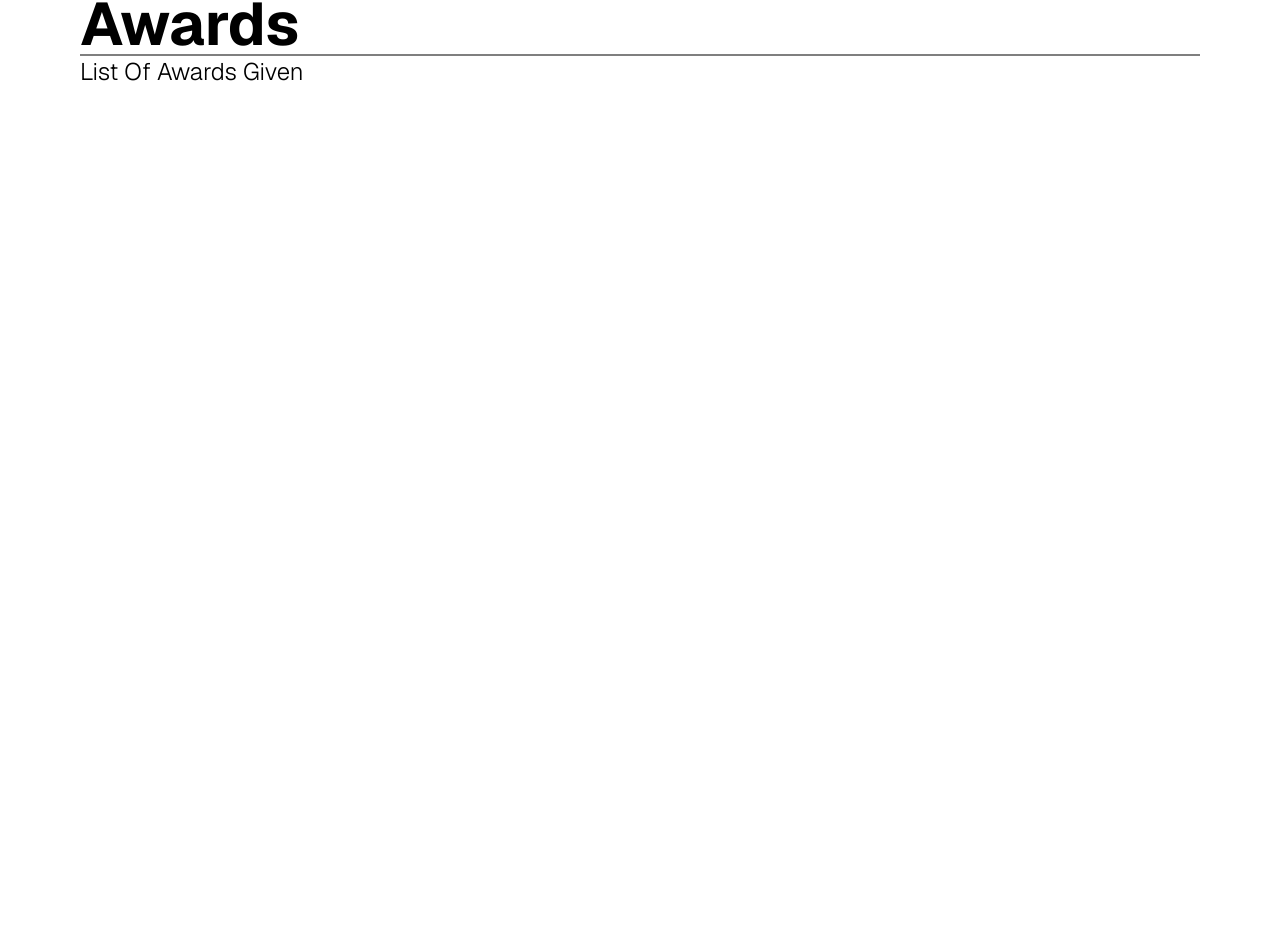
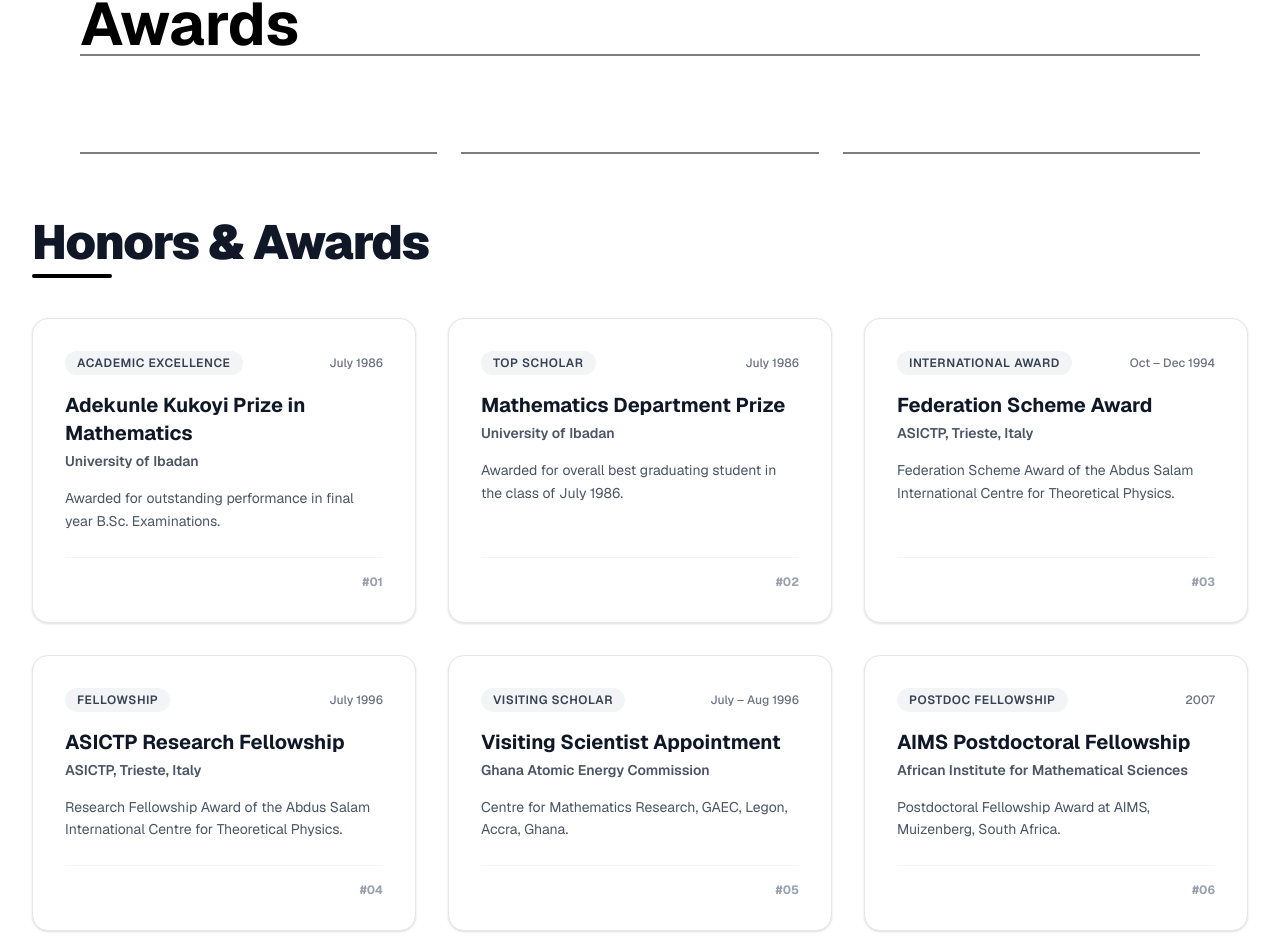
Before and after one commit to TimiMaliki/ProfSoMaliki, a Next.js app: page / in a window 1280 px wide. Shown: the part 1538-2490 px from the top of the page. Before the commit the page ends 1706 px from the top, so only its background shows below. Built offline with nearby package versions, Linux system fonts and the light colour scheme.

Commit message:
added: Awards Page

```diff
--- a/app/Pages/Awards.tsx
+++ b/app/Pages/Awards.tsx
@@ -1,14 +1,20 @@
 import React from 'react'
 import StraightLines from '../component/StraightLines'
+import TrippleLines from '../component/TrippleLines'
+import HonorsAndAwards from './AwardsCard'
 
 type Props = {}
 
 const Awards = (props: Props) => {
   return (
     <div className='w-full'>
-     <div className="p-10">
-        <StraightLines header="Awards" title="List Of Awards Given"/>
+     <div className="md:p-10">
+        <StraightLines header="Awards" title=""/>
      </div>
+     <div className="py-4 p-20">
+        <TrippleLines />
+     </div>
+     <HonorsAndAwards />
     </div>
   )
 }
--- /dev/null
+++ b/app/Pages/AwardsCard.tsx
@@ -0,0 +1,119 @@
+import React from 'react';
+
+interface Award {
+  id: number;
+  title: string;
+  institution: string;
+  description: string;
+  date: string;
+  category: string;
+}
+
+const awards: Award[] = [
+  {
+    id: 1,
+    title: "Adekunle Kukoyi Prize in Mathematics",
+    institution: "University of Ibadan",
+    description: "Awarded for outstanding performance in final year B.Sc. Examinations.",
+    date: "July 1986",
+    category: "Academic Excellence"
+  },
+  {
+    id: 2,
+    title: "Mathematics Department Prize",
+    institution: "University of Ibadan",
+    description: "Awarded for overall best graduating student in the class of July 1986.",
+    date: "July 1986",
+    category: "Top Scholar"
+  },
+  {
+    id: 3,
+    title: "Federation Scheme Award",
+    institution: "ASICTP, Trieste, Italy",
+    description: "Federation Scheme Award of the Abdus Salam International Centre for Theoretical Physics.",
+    date: "Oct – Dec 1994",
+    category: "International Award"
+  },
+  {
+    id: 4,
+    title: "ASICTP Research Fellowship",
+    institution: "ASICTP, Trieste, Italy",
+    description: "Research Fellowship Award of the Abdus Salam International Centre for Theoretical Physics.",
+    date: "July 1996",
+    category: "Fellowship"
+  },
+  {
+    id: 5,
+    title: "Visiting Scientist Appointment",
+    institution: "Ghana Atomic Energy Commission",
+    description: "Centre for Mathematics Research, GAEC, Legon, Accra, Ghana.",
+    date: "July – Aug 1996",
+    category: "Visiting Scholar"
+  },
+  {
+    id: 6,
+    title: "AIMS Postdoctoral Fellowship",
+    institution: "African Institute for Mathematical Sciences",
+    description: "Postdoctoral Fellowship Award at AIMS, Muizenberg, South Africa.",
+    date: "2007",
+    category: "Postdoc Fellowship"
+  }
+];
+
+export default function HonorsAndAwards() {
+  return (
+    <section className="py-12 px-4 sm:px-6 lg:px-8 max-w-7xl mx-auto">
+      {/* Section Header */}
+      <div className="mb-10 text-center md:text-left">
+        <h2 className="text-3xl sm:text-4xl lg:text-5xl font-black text-gray-900 tracking-tight">
+          Honors & Awards
+        </h2>
+        <div className="mt-2 h-1 w-20 bg-black rounded-full mx-auto md:mx-0"></div>
+      </div>
+
+      {/* 6-Card Responsive Grid */}
+      <div className="grid grid-cols-1 md:grid-cols-2 lg:grid-cols-3 gap-6 sm:gap-8">
+        {awards.map((award) => (
+          <div
+            key={award.id}
+            className="group relative flex flex-col justify-between p-6 sm:p-8 bg-white border border-gray-200 rounded-2xl shadow-sm hover:shadow-xl hover:-translate-y-1 transition-all duration-300 ease-in-out"
+          >
+            <div>
+              {/* Category & Date Header */}
+              <div className="flex items-center justify-between gap-2 mb-4">
+                <span className="inline-block px-3 py-1 text-xs font-semibold uppercase tracking-wider text-gray-700 bg-gray-100 rounded-full">
+                  {award.category}
+                </span>
+                <span className="text-xs font-medium text-gray-500">
+                  {award.date}
+                </span>
+              </div>
+
+              {/* Title */}
+              <h3 className="text-xl font-bold text-gray-900 group-hover:text-black transition-colors">
+                {award.title}
+              </h3>
+
+              {/* Institution */}
+              <p className="mt-1 text-sm font-semibold text-gray-600">
+                {award.institution}
+              </p>
+
+              {/* Description */}
+              <p className="mt-4 text-sm text-gray-600 leading-relaxed">
+                {award.description}
+              </p>
+            </div>
+
+            {/* Bottom Accent Border Indicator */}
+            <div className="mt-6 pt-4 border-t border-gray-100 flex justify-end">
+              <span className="text-xs font-bold text-gray-400 group-hover:text-black transition-colors">
+                #{award.id.toString().padStart(2, '0')}
+              </span>
+            </div>
+          </div>
+        ))}
+      </div>
+    </section>
+  );
+}
```
